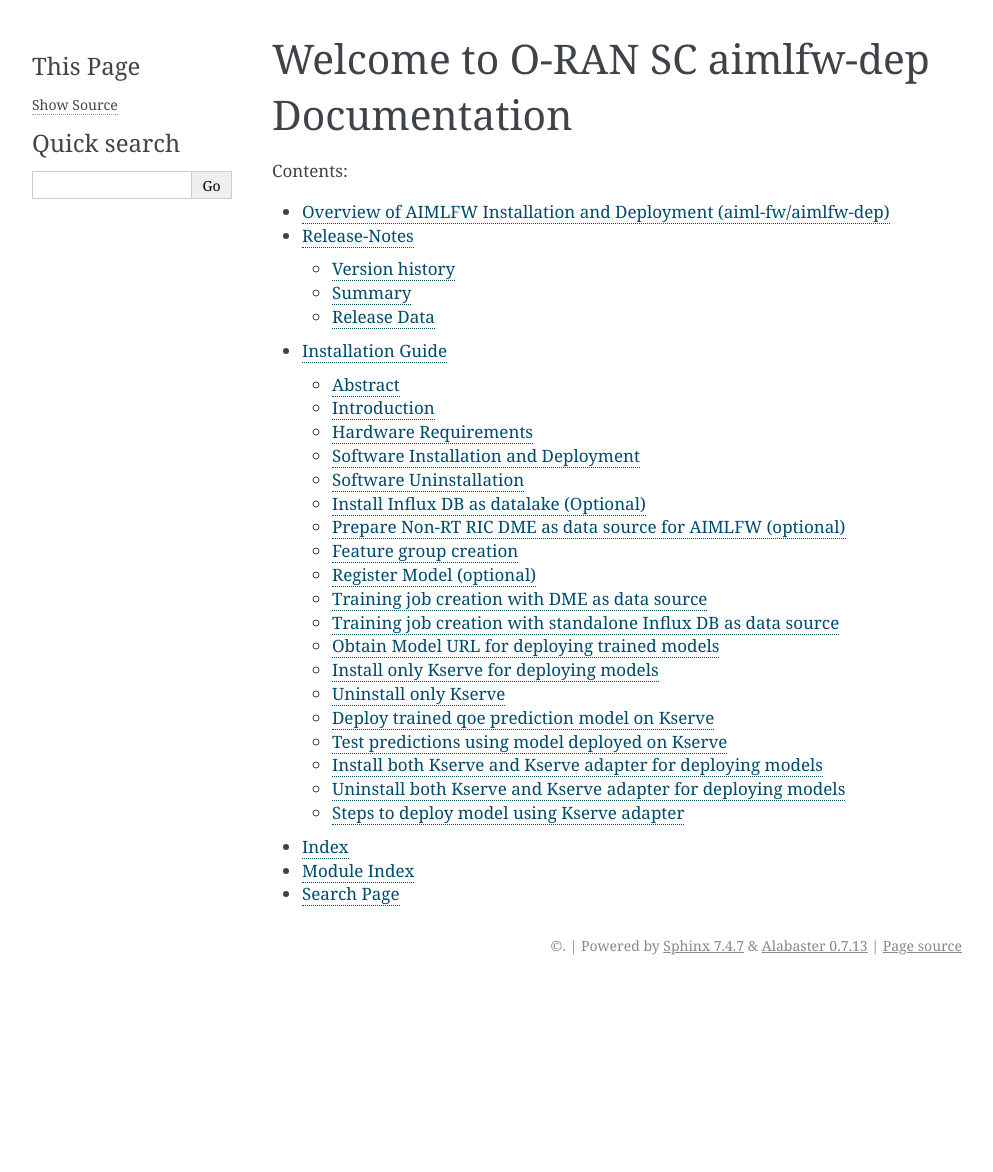
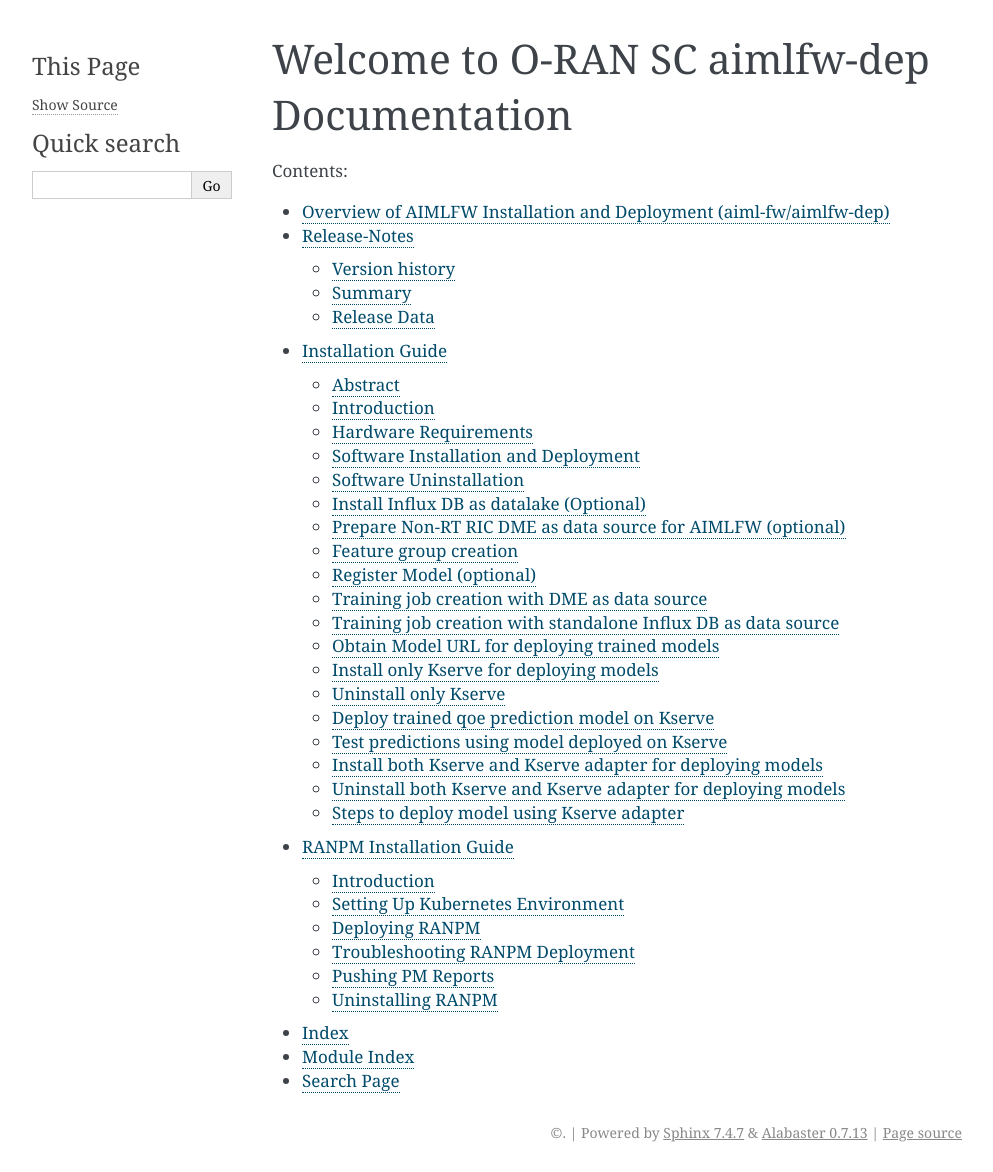
Before and after one commit to o-ran-sc/aiml-fw-aimlfw-dep, a Sphinx documentation site: the page built from docs/index.rst, in a window 1280 px wide. Shown: the whole page, without its empty margins (148-1141 px from the left). Built offline with Sphinx 7.4.7, drawn with Linux system fonts in a browser that asks for light colours; before the commit the page ends 985 px from its top, so only the background shows below that; some of the changed lines change nothing that is shown.

Commit message:
Adding RANPM installation guide
Change-Id: Ic8ef05a9e99fd473760cc4d3f778853af296fbe6
Signed-off-by: ashishj1729 <jain.ashish@samsung.com>

```diff
--- a/docs/index.rst
+++ b/docs/index.rst
@@ -13,6 +13,7 @@
    overview.rst
    release-notes.rst
    installation-guide.rst
+   ranpm-installation.rst
 
 
 * :ref:`genindex`
--- /dev/null
+++ b/docs/ranpm-installation.rst
@@ -0,0 +1,279 @@
+.. This work is licensed under a Creative Commons Attribution 4.0 International License.
+.. http://creativecommons.org/licenses/by/4.0
+
+.. Copyright (c) 2024 Samsung Electronics Co., Ltd. All Rights Reserved.
+
+
+RANPM Installation Guide
+=========================
+
+.. contents::
+   :depth: 3
+   :local:
+
+
+Introduction
+------------
+
+.. <INTRODUCTION TO THE SCOPE AND INTENTION OF THIS DOCUMENT AS WELL AS TO THE SYSTEM TO BE INSTALLED>
+
+
+This document describes the installation of RANPM, configuration of pm-log jobs and finally pushing PM report using RANPM
+
+
+
+Setting Up Kubernetes Environment
+------------------------------------
+.. <DESCRIBE THE INTIAL KUBERNETES ENVIRONMENT FOR THE INSTALLATION OF RANPM>
+
+1. Deploy kubernetes cluster v1.24
+
+.. code-block:: bash
+
+        sudo kind create cluster --config - << EOF
+        kind: Cluster
+        apiVersion: kind.x-k8s.io/v1alpha4
+        nodes:
+          - role: control-plane
+            extraPortMappings:
+              - containerPort: 31784
+                hostPort: 31784
+                protocol: TCP
+              - containerPort: 31823
+                hostPort: 31823
+                protocol: TCP
+              - containerPort: 31767
+                hostPort: 31767
+                protocol: TCP
+            image: kindest/node:v1.24.17@sha256:bad10f9b98d54586cba05a7eaa1b61c6b90bfc4ee174fdc43a7b75ca75c95e51
+        EOF
+
+        # Enable k8s cluster to be ascessed by normal user
+        sudo cp -r  /root/.kube $HOME/
+        sudo chown -R $USER $HOME/.kube
+
+2. Deploy Istio v1.23.2
+
+.. code-block:: bash
+
+        curl -L https://istio.io/downloadIstio | ISTIO_VERSION=1.23.2  sh -
+        cd istio-1.23.2/
+        export PATH=$PWD/bin:$PATH
+        istioctl install
+
+3. Build & Load Local Images
+
+.. code-block:: bash
+
+        # Clone RANPM
+        git clone "https://gerrit.o-ran-sc.org/r/nonrtric/plt/ranpm"
+        cd ranpm/
+
+        # Build & Load 'pm-https-server' Image
+        cd https-server/
+        ./build.sh no-push
+        kind load docker-image pm-https-server:latest
+
+        # Build & Load 'pm-rapp' Image
+        cd pm-rapp/
+        ./build.sh no-push
+        kind load docker-image pm-rapp:latest
+
+Note: For More Build Options, refer to Readme of both components
+
+
+
+Deploying RANPM
+------------------
+
+.. <DESCRIBE THE DEPLOYMENT OF RANPM>
+
+1. Make sure the following dependencies are installed:
+
+.. code-block:: bash
+
+        # Helm, jq, openssl
+        curl https://baltocdn.com/helm/signing.asc | gpg --dearmor | sudo tee /usr/share/keyrings/helm.gpg > /dev/null
+        sudo apt-get install apt-transport-https --yes
+        echo "deb [arch=$(dpkg --print-architecture) signed-by=/usr/share/keyrings/helm.gpg] https://baltocdn.com/helm/stable/debian/ all main" | sudo tee /etc/apt/sources.list.d/helm-stable-debian.list
+        sudo apt-get update
+        sudo apt-get install helm jq openssl
+
+        # For Keytool (Install java)
+        sudo apt install openjdk-21-jre-headless
+
+        # Confirm the installations
+        type openssl helm jq envsubst keytool
+
+
+2. Deploying RANPM
+
+.. code-block:: bash
+
+        cd ./ranpm/install
+        nano helm/global-values.yaml # Edit to change any default parameter
+        sudo bash ./install-ranpm.sh
+
+3. Verify Deployment
+
+.. code-block:: bash
+
+        ~$ kubectl get pods -n nonrtric
+
+        NAME                                        READY   STATUS    RESTARTS      AGE
+        bundle-server-7f5c4965c7-bqzt6              1/1     Running   0             18m
+        controlpanel-7f94bd9d6-c8qjx                1/1     Running   0             16m
+        dfc-0                                       2/2     Running   0             15m
+        influxdb2-0                                 1/1     Running   0             18m
+        informationservice-68b5f655f-cwjnd          1/1     Running   0             15m
+        kafka-1-entity-operator-77c545f9cc-nmwjz    2/2     Running   0             17m
+        kafka-1-kafka-0                             1/1     Running   0             17m
+        kafka-1-zookeeper-0                         1/1     Running   0             18m
+        kafka-client                                1/1     Running   0             20m
+        kafka-producer-pm-json2influx-0             1/1     Running   0             15m
+        kafka-producer-pm-json2kafka-0              1/1     Running   0             15m
+        kafka-producer-pm-xml2json-0                1/1     Running   0             15m
+        keycloak-597d95bbc5-6w5kl                   1/1     Running   0             20m
+        keycloak-proxy-57f6c97984-kxxwz             1/1     Running   3 (19m ago)   20m
+        message-router-7d977b5554-pddtf             1/1     Running   3 (17m ago)   18m
+        minio-0                                     1/1     Running   0             18m
+        minio-client                                1/1     Running   0             18m
+        nonrtricgateway-864bf4bb55-llq77            1/1     Running   0             17m
+        opa-ics-54fdf87d89-2lv7c                    1/1     Running   0             15m
+        opa-kafka-6665d545c5-68x5p                  1/1     Running   0             18m
+        opa-minio-5d6f5d89dc-b9cxn                  1/1     Running   0             18m
+        pm-producer-json2kafka-0                    2/2     Running   0             15m
+        pm-rapp                                     1/1     Running   0             14m
+        pmlog-0                                     2/2     Running   0             10h
+        redpanda-console-b85489cc9-rkfj9            1/1     Running   2 (17m ago)   18m
+        strimzi-cluster-operator-68c8d8b774-jqnj5   1/1     Running   0             19m
+        ves-collector-bd756b64c-pzjfs               1/1     Running   0             18m
+        zoo-entrance-85878c564d-7qn2h               1/1     Running   0             18m
+
+
+
+        ~$ kubectl get pods -n ran
+
+        NAME                READY   STATUS    RESTARTS   AGE
+        pm-https-server-0   1/1     Running   0          18m
+        pm-https-server-1   1/1     Running   0          18m
+        pm-https-server-2   1/1     Running   0          18m
+        pm-https-server-3   1/1     Running   0          18m
+        pm-https-server-4   1/1     Running   0          18m
+        pm-https-server-5   1/1     Running   0          18m
+        pm-https-server-6   1/1     Running   0          18m
+        pm-https-server-7   1/1     Running   0          18m
+        pm-https-server-8   1/1     Running   0          18m
+        pm-https-server-9   1/1     Running   0          18m
+
+
+Troubleshooting RANPM Deployment
+---------------------------------
+1. Deployment stuck waiting for Kafka-client
+
+Update 'quorumListenOnAllIPs: true' at Zookeeper config & then Reinstall
+
+.. code-block:: diff
+
+        --- a/install/helm/nrt-base-1/charts/strimzi-kafka/templates/app-kafka.yaml
+        +++ b/install/helm/nrt-base-1/charts/strimzi-kafka/templates/app-kafka.yaml
+        @@ -63,6 +63,9 @@ spec:
+        replicas: 1
+        storage:
+        type: ephemeral
+        +    config:
+        +      # new - config
+        +      quorumListenOnAllIPs: true
+        entityOperator:
+        topicOperator: {}
+        userOperator: {}
+
+
+
+Pushing PM Reports
+------------------
+.. <DESCRIBE THE SCRIPT TO PUSH PM REPORTS TO RANPM>
+
+1. Configure JobDefination of influxlogger
+
+Configure the default filter in jobDefinition.json as
+
+.. code-block:: diff
+
+        --- a/install/helm/nrt-pm-log/config/jobDefinition.json
+        +++ b/install/helm/nrt-pm-log/config/jobDefinition.json
+        @@ -9,7 +9,15 @@
+                {
+                        "measuredObjClass": "NRCellDU",
+                        "measTypes": [
+        -                  "pmCounterNumber101"
+        +                  "throughput",
+        +                  "x",
+        +                  "y",
+        +                  "availPrbDl",
+        +                  "availPrbUl",
+        +                  "measPeriodPrb",
+        +                  "pdcpBytesUl",
+        +                  "pdcpBytesDl",
+        +                  "measPeriodPdcpBytes"
+                        ]
+                }
+                ],
+
+Reinstall pm-log
+
+.. code-block:: bash
+
+        cd ./ranpm/install
+        # Re-install PM-Log
+        sudo bash ./uninstall-pm-log.sh
+        sudo bash ./install-pm-log.sh
+
+
+2. Clone and run script to Push data
+
+.. code-block:: bash
+
+        # Clone the aimlfw-dep
+        git clone "https://gerrit.o-ran-sc.org/r/aiml-fw/aimlfw-dep"
+        cd aimlfw-dep/demos/hrelease/scripts
+
+Execute below script to push qoe data into ranpm setup
+
+.. code:: bash
+
+        ./push_qoe_data.sh  <source name mentioned when creating feature group> <Number of rows> <Cell Identity>
+
+
+The Following script downloads `cells.csv <https://raw.githubusercontent.com/o-ran-sc/ric-app-qp/g-release/src/cells.csv>`__ , filters the data based on ``Cell Identity``,
+For each PM report, the script convert the PM-report to XML documents, uploads it to one of 'pm-https-server', and sends a File-Ready event on Kafka-topic signifying that the PM report is ready to be processed by RANPM
+
+Example for executing above script
+
+.. code:: bash
+
+        ./push_qoe_data.sh  gnb300505 30 c4/B2
+
+
+
+3. Confirm if data is uploaded correctly
+
+.. code:: bash
+
+        kubectl exec -it influxdb2-0 -n nonrtric -- influx query 'from(bucket: "pm-logg-bucket") |> range(start: -1000000000000000000d)' |grep pdcpBytesDl
+
+
+4. Steps to clear data in InfluxDB
+
+.. code:: bash
+
+        kubectl exec -it influxdb2-0 -n nonrtric -- influx delete --bucket pm-logg-bucket --start 1801-01-27T05:00:22.305309038Z   --stop 2023-11-14T00:00:00Z
+
+
+Uninstalling RANPM
+------------------
+
+.. code-block:: bash
+
+        cd ./ranpm/install
+        sudo bash ./uninstall-ranpm.sh
```
